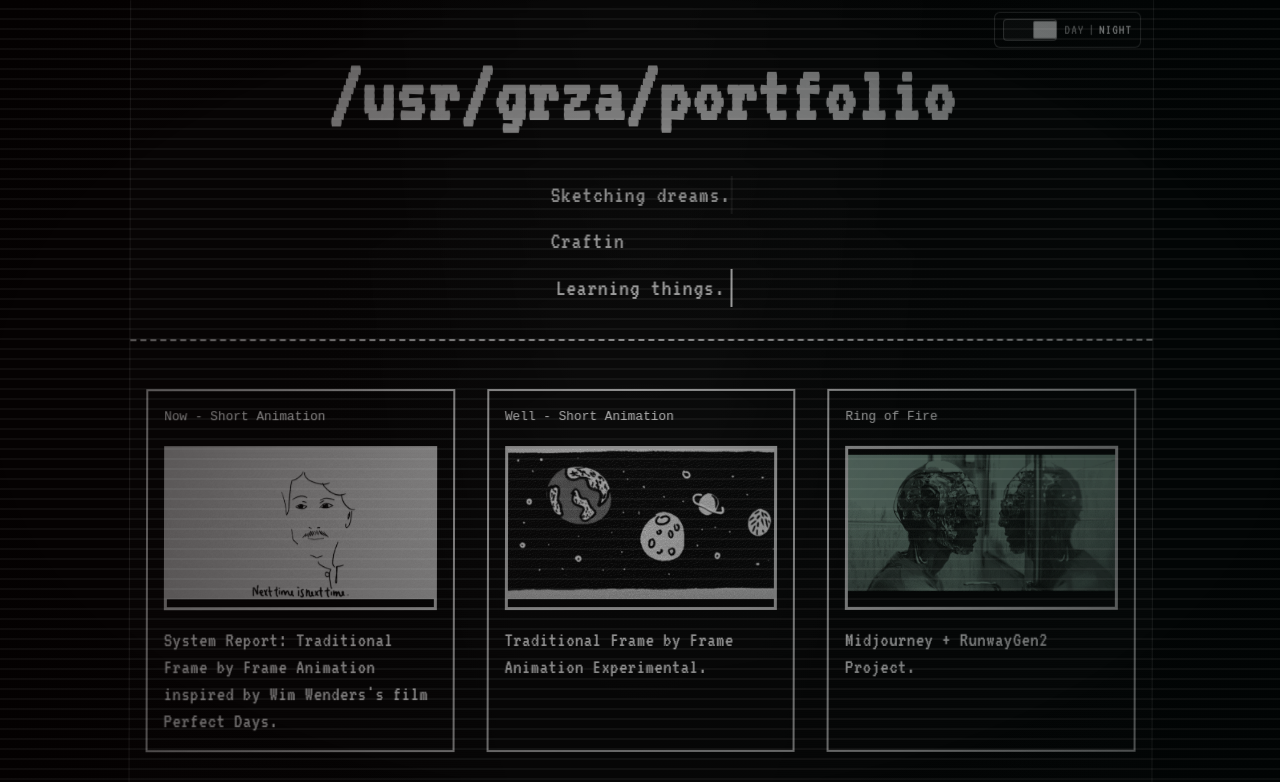
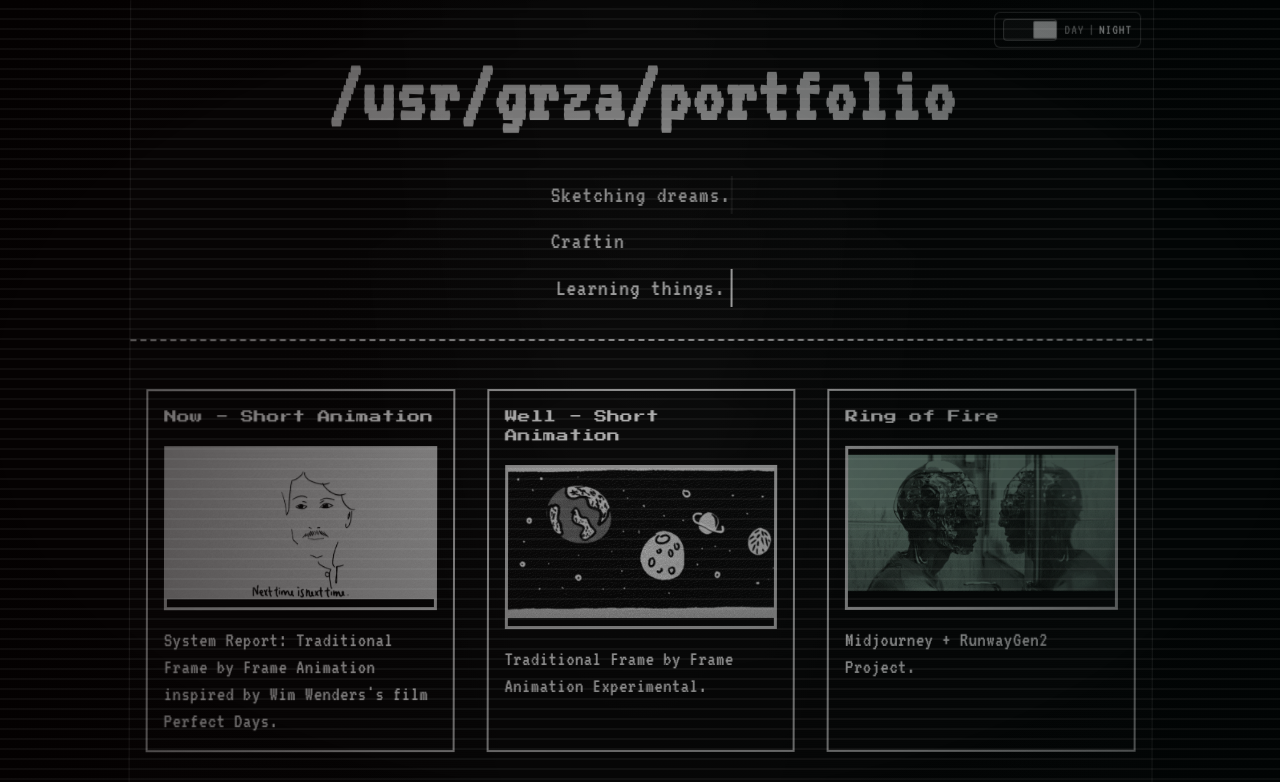
Before and after one commit to gmirabella/my-portfolio, a Vue app: page / in a window 1280 px wide. Shown: the top 782 px of the page. Built offline with nearby package versions, Linux system fonts and the light colour scheme.

Commit message:
fix h2 font

```diff
--- a/src/style.css
+++ b/src/style.css
@@ -1,4 +1,4 @@
-@import url('https://fonts.googleapis.com/css2?family=VT323&display=swap');
+@import url('https://fonts.googleapis.com/css2?family=VT323&family=Press+Start+2P&display=swap');
 @import url('https://fonts.googleapis.com/css2?family=Courier+Prime:wght@400;700&display=swap');
 
 /* Reset CSS */
@@ -188,6 +188,7 @@ body::after {
   background: #000000;
   transition: transform 0.2s ease;
   cursor: pointer;
+  font-family: 'VT323', monospace;
 }
 
 .project-card:hover {
@@ -195,10 +196,11 @@ body::after {
 }
 
 .project-card h2 {
-  font-family: 'VT323', monospace;
-  font-size: 1.2em;
-  margin-bottom: 1rem;
-  color: #ffffff;
+  font-family: "Press Start 2P", monospace;
+  font-size: 0.8em;
+  margin-bottom: 1.2rem;
+  line-height: 1.5;
+  font-weight: 400;
 }
 
 .project-description {
@@ -278,7 +280,6 @@ body::after {
 }
 
 /* ===== Moved from App.vue (global + component styles) ===== */
-@import url('https://fonts.googleapis.com/css2?family=VT323&family=Press+Start+2P&display=swap');
 
 /* Base styles (override order preserved) */
 body {
@@ -482,7 +483,6 @@ body.theme-night, body.theme-night .header-container, body.theme-night .project-
 @keyframes noise-anim-2 { 0% { clip: rect(16px, 9999px, 10px, 0); } 5% { clip: rect(75px, 9999px, 35px, 0); } 10% { clip: rect(27px, 9999px, 89px, 0); } 15% { clip: rect(89px, 9999px, 55px, 0); } 20% { clip: rect(75px, 9999px, 15px, 0); } 25% { clip: rect(45px, 9999px, 66px, 0); } 30% { clip: rect(85px, 9999px, 85px, 0); } 35% { clip: rect(40px, 9999px, 29px, 0); } 40% { clip: rect(45px, 9999px, 23px, 0); } 45% { clip: rect(69px, 9999px, 85px, 0); } 50% { clip: rect(50px, 9999px, 85px, 0); } 55% { clip: rect(26px, 9999px, 45px, 0); } 60% { clip: rect(90px, 9999px, 76px, 0); } 65% { clip: rect(20px, 9999px, 35px, 0); } 70% { clip: rect(45px, 9999px, 26px, 0); } 75% { clip: rect(92px, 9999px, 75px, 0); } 80% { clip: rect(60px, 9999px, 25px, 0); } 85% { clip: rect(89px, 9999px, 81px, 0); } 90% { clip: rect(96px, 9999px, 55px, 0); } 95% { clip: rect(21px, 9999px, 42px, 0); } 100% { clip: rect(69px, 9999px, 35px, 0); } }
 
 /* Projects typography */
-.project-card h2 { font-family: 'Press Start 2P', monospace; font-size: 0.8em; margin-bottom: 1.2rem; line-height: 1.5; font-weight: normal; }
 .project-description { font-family: 'VT323', monospace; font-size: 1.3em; line-height: 1.3; letter-spacing: 0.5px; font-weight: normal; }
 .media-container { margin: 1rem 0; cursor: pointer; border: 3px solid rgba(255,255,255,0.8); }
 .poster-image, .video-frame { width: 100%; aspect-ratio: 16/9; object-fit: cover; }
```
